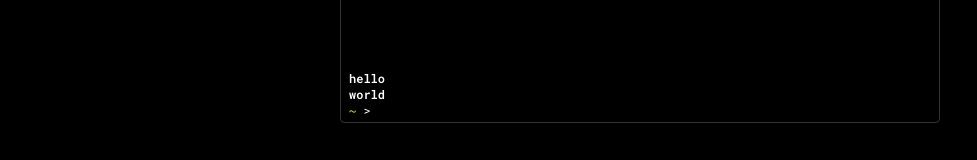
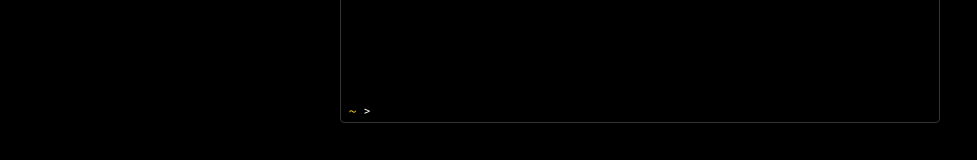
Before and after one commit to Corned/tmp.ooo.v2, a React (Vite) app: page / in a window 1280 px wide. Shown: the part 437-597 px from the top of the page, without its empty margins (0-977 px from the left). Built offline with nearby package versions, Linux system fonts and the light colour scheme.

Commit message:
formatting, implement new terminal hook

```diff
--- a/src/App.tsx
+++ b/src/App.tsx
@@ -1,10 +1,12 @@
-import { useEffect, useRef, useState } from 'react'
+import { useEffect, useRef, useState } from "react"
+import useTerminal from "./lib/terminal/terminal"
+import { Command } from "./types/command"
 
 const Header = () => {
   return (
-    <div className={`absolute top-0 left-0 w-full px-6 py-4`}>
+    <div className={`absolute left-0 top-0 w-full px-6 py-4`}>
       <h1
-        className={`text-white select-none breathing-text transition-all duration-500 ease-in-out text-left text-6xl`}
+        className={`breathing-text select-none text-left text-6xl text-white transition-all duration-500 ease-in-out`}
         style={{ textShadow: "rgba(255, 255, 255, 0.1) 0 0 50px" }}
       >
         TMP.OOO
@@ -13,20 +15,15 @@ const Header = () => {
   )
 }
 
-interface Command {
-  id: number
-  prompt: string
-  body: string
-  timestamp: Date
-}
-
-
 function App() {
-
-
-  const [ commandHistory, setCommandHistory ] = useState<string[]>([ "hello", "world" ])
-  const [ currentCommand, setCurrentCommand ] = useState<string>("")
-  const [ historyIndex, setHistoryIndex ] = useState<number>(-1)
+  const [
+    setPrompt,
+    commandHistory,
+    addCommandToHistory,
+    clearCommandHistory,
+    run,
+  ] = useTerminal()
+  const [currentCommand, setCurrentCommand] = useState<string>("")
   const inputRef = useRef<HTMLSpanElement>(null)
 
   useEffect(() => {
@@ -36,38 +33,37 @@ function App() {
   const handleInput = (e: React.FormEvent<HTMLSpanElement>) => {
     const text = e.currentTarget.textContent || ""
     setCurrentCommand(text)
-    console.log(text)
   }
 
   const handleKeyDown = (e: React.KeyboardEvent<HTMLSpanElement>) => {
     if (e.key === "Enter") {
       e.preventDefault()
       if (currentCommand.trim() !== "") {
-        setCommandHistory([...commandHistory, currentCommand])
+        run(currentCommand)
         setCurrentCommand("")
         if (inputRef.current) {
           inputRef.current.textContent = ""
         }
-        setHistoryIndex(-1)
       }
     }
   }
 
   return (
-    <div className="bg-black h-screen flex flex-col justify-center">
-
+    <div className="flex h-screen flex-col justify-center bg-black">
       <Header />
 
-      <div className="terminal px-2 py-1 rounded w-[600px] h-[400px] flex flex-col items-center justify-items-center mx-auto mb-20">
-        <div className="flex flex-col w-full mt-auto">
-          {commandHistory.map((command, index) => (
-            <div key={index} className="text-white font-mono flex-grow-0">
-              <p className="break-words text-xs font-semibold">{command}</p>
+      <div className="terminal mx-auto mb-20 flex h-[400px] w-[600px] flex-col items-center justify-items-center rounded px-2 py-1">
+        <div className="mt-auto flex w-full flex-col">
+          {commandHistory.map((command: Command, index) => (
+            <div key={index} className="flex-grow-0 font-mono text-white">
+              <p className="break-all text-xs font-semibold">
+                {command.prompt} {command.body}
+              </p>
             </div>
           ))}
         </div>
-        <div className="flex flex-row w-full">
-          <p className="select-none text-xs whitespace-pre max-w-full text-wrap break-all">
+        <div className="flex w-full flex-row">
+          <p className="max-w-full select-none whitespace-pre text-wrap break-all text-xs">
             <span className="text-yellow-400">~</span>
             <span className="">{" > "}</span>
             <span
@@ -75,12 +71,11 @@ function App() {
               ref={inputRef}
               onInput={handleInput}
               onKeyDown={handleKeyDown}
-              className="border-none w-full outline-none">
-            </span>
+              className="w-full border-none outline-none"
+            ></span>
           </p>
         </div>
       </div>
-
     </div>
   )
 }
```
